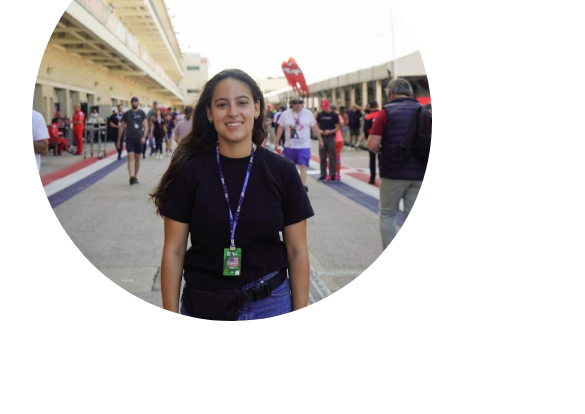
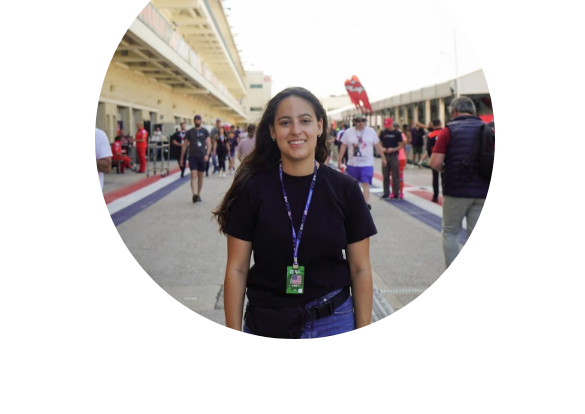
Before and after one commit to alexaizq/portfolio, a plain HTML site: page index.html in a window 390 px wide. Shown: the part 254-668 px from the top of the page, 585 px wide, since content can reach past the window. Drawn offline with Linux system fonts and the light colour scheme.

Commit message:
Mobile Layout

```diff
--- a/mediaqueries.css
+++ b/mediaqueries.css
@@ -7,71 +7,36 @@
     }
 }
 
-@media screen and (max-width: 1024px) {
-    #profile, #about {
-        flex: auto;
+@media screen and (max-width: 430px) {
+    section {
+        padding-top: 4vh;
+        height: 96vh;
+        margin: 0 1rem;
+        box-sizing: border-box;
+        min-height: fit-content;
+    }
+    #profile {
+        gap: 5rem;
+        height: 80vh;
+        display: flex;
         flex-direction: column;
-        text-align: center;
-        padding: 1rem;
+        align-items: center;
+        justify-content: flex-start;
     }
     .section_pic-container {
-        display: flex;
-        flex-direction: column;
+        display: inline-block;
         justify-content: center;
         margin-bottom: 1rem;
         margin-top: 1rem;
+        width: 200px;
     }
     .section-pic-container img {
-        width: 150px;
-        height: 150px;
-    }
-
-    .profile-text h2 {
-        font-size: 1.5rem;
-    }
-
-    .profile-text p {
-        font-size: 0.9rem;
-    }
-
-    #projects .title {
-        font-size: 2rem;
-    }
-
-    .projects-grid {
-        grid-template-columns: 1fr;
-    }
-
-    .project-card {
-        max-width: 100%;
-    }
-}
-
-@media screen and (max-width: 1024px) {
-    #profile {
-        margin: 0 1rem;
-    }
-
-    #profile, #about {
-        flex: auto;
-        flex-direction: column;
-        text-align: center;
-        padding: 1rem;
-    }
-    .section_pic-container {
-        display: flex;
-        flex-direction: column;
-        justify-content: center;
-        margin-bottom: 1rem;
-        margin-top: 1rem;
-    }
-    .section-pic-container img {
-        width: 150px;
-        height: 150px;
+        width: 200px;
+        height: 200px;
     }
 
     .title {
-        font-size: 2.5rem;
+        font-size: 2rem;
         text-align: center;
     }
 
@@ -94,4 +59,56 @@
     .project-card {
         max-width: 100%;
     }
+    .contact-info-upper-container {
+        display: flex;
+        flex-direction: column;
+        align-items: flex-start;
+        justify-content: center;
+    }
 }
+
+@media screen and (max-width: 1024px) {
+    section {
+        padding-top: 4vh;
+        height: 96vh;
+        margin: 0 2rem;
+        box-sizing: border-box;
+        min-height: fit-content;
+    }
+    #profile {
+        gap: 5rem;
+        height: 80vh;
+        display: flex;
+        flex-direction: column;
+        align-items: center;
+        justify-content: flex-start;
+    }
+    .section_pic-container {
+        display: inline-block;
+        justify-content: center;
+        margin-bottom: 1rem;
+        margin-top: 1rem;
+    }
+    .section-pic-container img {
+        width: 200px;
+        height: 200px;
+    }
+
+    .profile-text h2 {
+        font-size: 1.5rem;
+    }
+
+    .profile-text p {
+        font-size: 0.9rem;
+    }
+
+    .section-container, #profile {
+        display: flex;
+        flex-direction: column;
+        align-items: center;
+    }
+
+    #projects .title {
+        font-size: 2rem;
+    }
+}
--- a/style.css
+++ b/style.css
@@ -396,6 +396,7 @@ section {
     justify-content: center;
     flex-direction: column;
     height: 70vh;
+    align-items: center;
   }
 
   .contact-info-upper-container {
```
